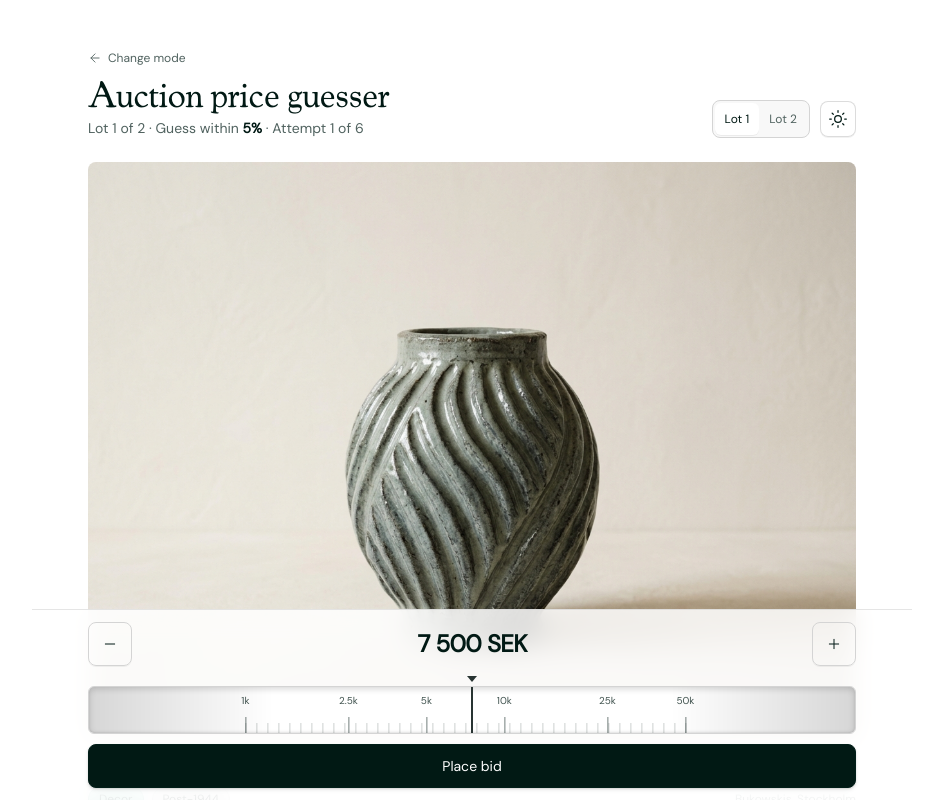
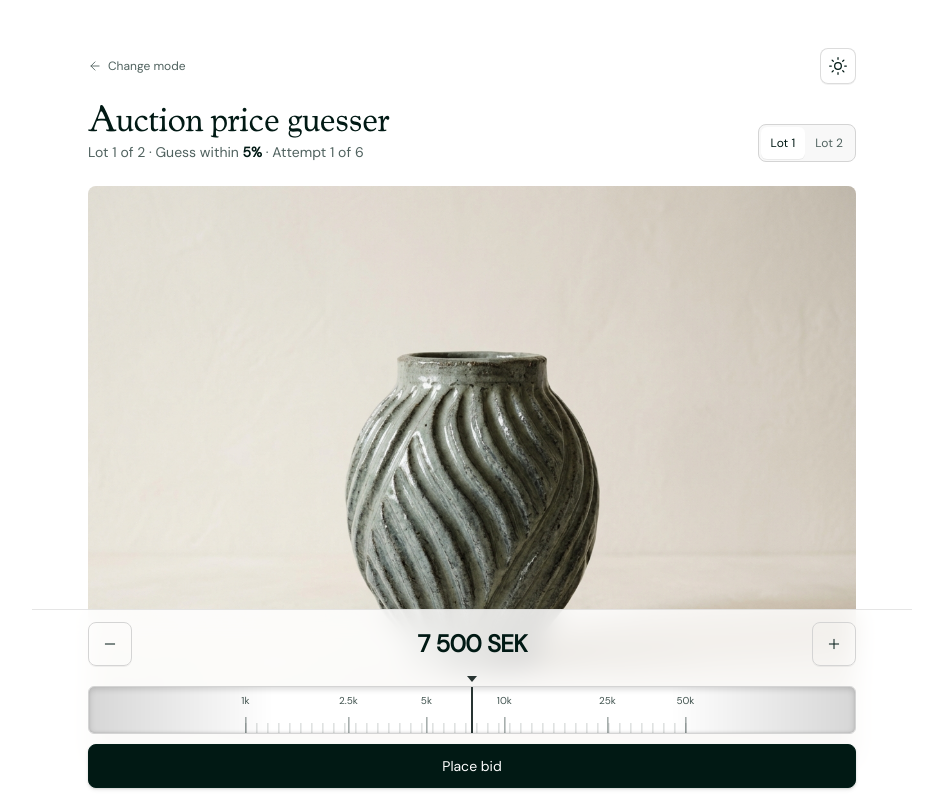
Before and after one commit to bergets/kohl-design, a Next.js app: page /playground/auction-guesser in a window 1280 px wide. Both pictures are taken after a click on the button 632 px from the left and 220 px from the top of the page. Shown: the top 800 px of the page, without its empty margins (168-1111 px from the left). Built offline with nearby package versions, Linux system fonts and the light colour scheme.

Commit message:
Move ThemeToggle into top bar alongside Change mode

```diff
--- a/app/playground/auction-guesser/AuctionGuesser.tsx
+++ b/app/playground/auction-guesser/AuctionGuesser.tsx
@@ -460,8 +460,8 @@ export function AuctionGuesser() {
 
   return (
     <div className="space-y-6 flex-1 flex flex-col">
-      <div className="flex flex-col sm:flex-row sm:items-end justify-between gap-4">
-        <div className="space-y-1.5">
+      <div className="space-y-3">
+        <div className="flex items-center justify-between gap-4">
           <button
             type="button"
             onClick={() => setMode(null)}
@@ -470,6 +470,11 @@ export function AuctionGuesser() {
             <Icon icon={ArrowLeft} size="xs" />
             <span>Change mode</span>
           </button>
+          <ThemeToggle className="size-9 shrink-0" />
+        </div>
+
+        <div className="flex flex-col sm:flex-row sm:items-end justify-between gap-3">
+          <div className="space-y-1.5">
             <h1
               className={`${cooper.className} text-3xl sm:text-4xl font-normal tracking-tight text-foreground`}
             >
@@ -486,7 +491,10 @@ export function AuctionGuesser() {
                     {dailyStreak > 0 && (
                       <>
                         {" "}
-                      · <span className="text-muted-foreground">{dailyStreak}-day streak</span>
+                        ·{" "}
+                        <span className="text-muted-foreground">
+                          {dailyStreak}-day streak
+                        </span>
                       </>
                     )}
                   </>
@@ -495,8 +503,12 @@ export function AuctionGuesser() {
                     Lot {dailySlot + 1} of 2 · Guess within{" "}
                     <span className="font-semibold text-foreground">5%</span> ·{" "}
                     <span className="text-muted-foreground">
-                    Attempt {Math.min(activeDailyState.evaluations.length + 1, DAILY_MAX_GUESSES)} of{" "}
-                    {DAILY_MAX_GUESSES}
+                      Attempt{" "}
+                      {Math.min(
+                        activeDailyState.evaluations.length + 1,
+                        DAILY_MAX_GUESSES
+                      )}{" "}
+                      of {DAILY_MAX_GUESSES}
                     </span>
                   </>
                 )
@@ -515,9 +527,8 @@ export function AuctionGuesser() {
             </p>
           </div>
 
-        <div className="flex items-center gap-2.5 shrink-0 flex-wrap">
           {mode === "daily" && (
-            <div className="inline-flex items-center rounded-[var(--radius)] border border-border bg-muted/50 p-0.5">
+            <div className="inline-flex items-center self-start sm:self-auto rounded-[var(--radius)] border border-border bg-muted/50 p-0.5 shrink-0">
               {([0, 1] as DailySlot[]).map((slot) => {
                 const state = slot === 0 ? slot0State : slot1State;
                 const active = dailySlot === slot;
@@ -539,8 +550,6 @@ export function AuctionGuesser() {
               })}
             </div>
           )}
-
-          <ThemeToggle className="size-9" />
         </div>
       </div>
 
```
Lines whose indentation alone changed are shown as unchanged.
